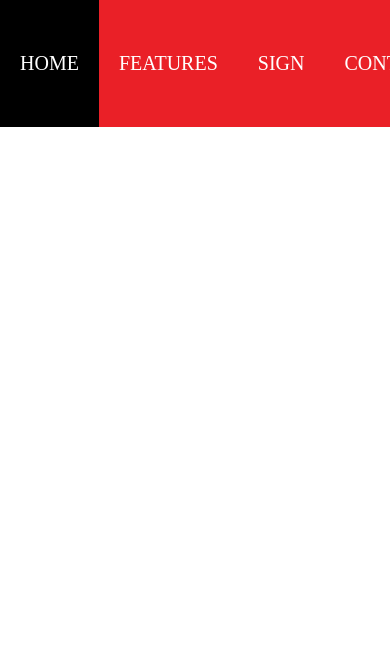
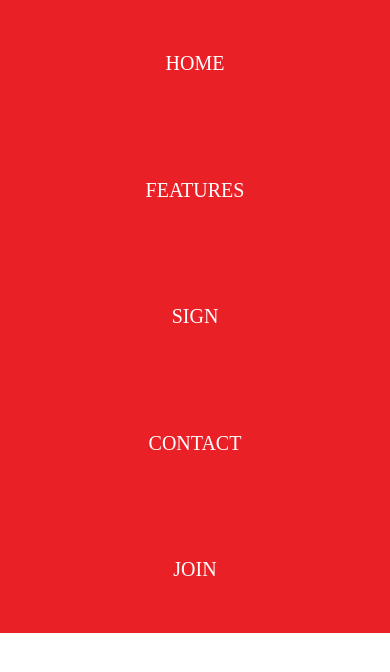
Before and after one commit to KrystianKaminski/list, a plain HTML site: page index.html in a window 390 px wide. Shown: the top 672 px of the page. Drawn offline with Linux system fonts and the light colour scheme.

Commit message:
Start working with media queries

```diff
--- a/style.css
+++ b/style.css
@@ -52,3 +52,15 @@
 .menu__link:hover {
     background-color: black;
 }
+
+@media only screen and (max-width: 600px) {
+    .menu {
+        flex-direction: column;
+        height: auto;
+    }
+
+    .menu__links {
+        flex-direction: column;
+        width: 100%;
+    }
+}
```
